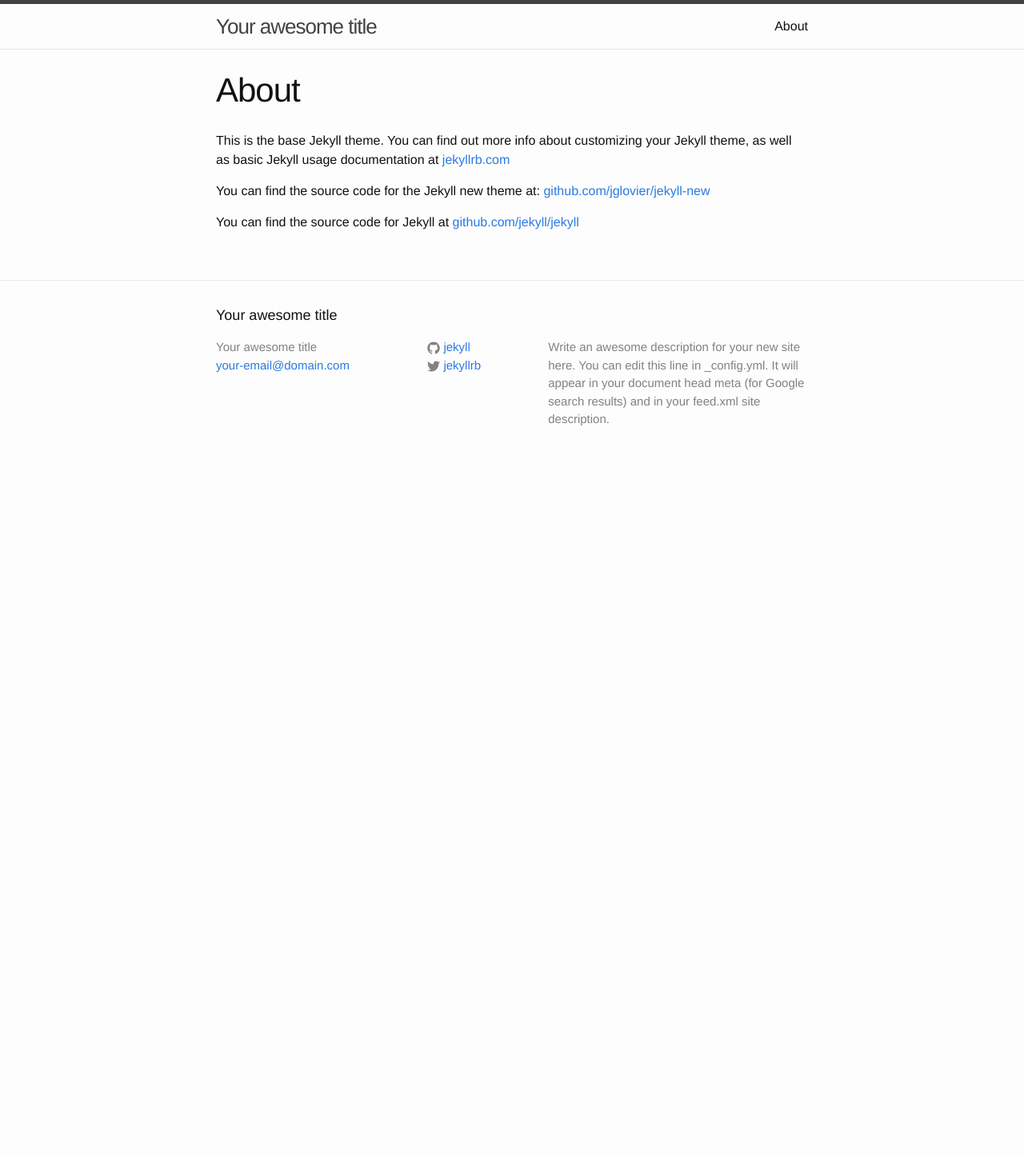
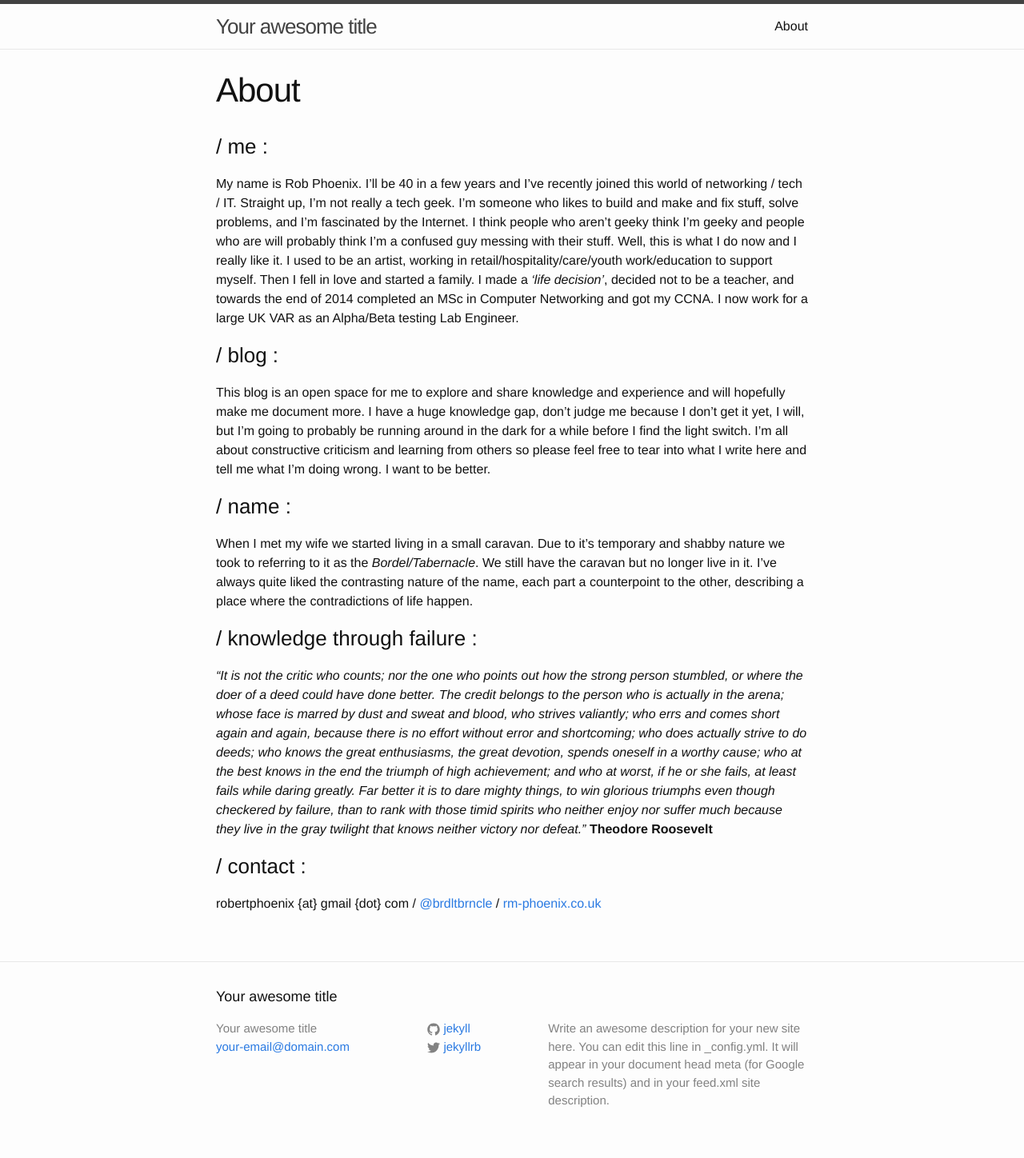
Before and after one commit to robphoenix/bordeltabernacle.github.io, a Jekyll site: the page built from about.md, in a window 1280 px wide. Shown: the whole page at 80% size. Built offline with Jekyll 4.4.1, drawn with Linux system fonts in a browser that asks for light colours; before the commit the page ends 900 px from its top, so only the background shows below that.

Commit message:
updated About page with previous wordpress About page

```diff
--- a/about.md
+++ b/about.md
@@ -4,8 +4,18 @@ title: About
 permalink: /about/
 ---
 
-This is the base Jekyll theme. You can find out more info about customizing your Jekyll theme, as well as basic Jekyll usage documentation at [jekyllrb.com](http://jekyllrb.com/)
+### / me :
+My name is Rob Phoenix. I'll be 40 in a few years and I've recently joined this world of networking / tech / IT.  Straight up, I'm not really a tech geek. I'm someone who likes to build and make and fix stuff, solve problems, and I'm fascinated by the Internet. I think people who aren't geeky think I'm geeky and people who are will probably think I'm a confused guy messing with their stuff. Well, this is what I do now and I really like it. I used to be an artist, working in retail/hospitality/care/youth work/education to support myself. Then I fell in love and started a family. I made a *'life decision'*, decided not to be a teacher, and towards the end of 2014 completed an MSc in Computer Networking and got my CCNA. I now work for a large UK VAR as an Alpha/Beta testing Lab Engineer.
 
-You can find the source code for the Jekyll new theme at: [github.com/jglovier/jekyll-new](https://github.com/jglovier/jekyll-new)
+### / blog :
+This blog is an open space for me to explore and share knowledge and experience and will hopefully make me document more. I have a huge knowledge gap, don't judge me because I don't get it yet, I will, but I'm going to probably be running around in the dark for a while before I find the light switch. I'm all about constructive criticism and learning from others so please feel free to tear into what I write here and tell me what I'm doing wrong. I want to be better.
 
-You can find the source code for Jekyll at [github.com/jekyll/jekyll](https://github.com/jekyll/jekyll)
+### / name :
+When I met my wife we started living in a small caravan.  Due to it's temporary and shabby nature we took to referring to it as the *Bordel/Tabernacle*.  We still have the caravan but no longer live in it.  I've always quite liked the contrasting nature of the name, each part a counterpoint to the other, describing a place where the contradictions of life happen.
+
+### / knowledge through failure :
+*"It is not the critic who counts; nor the one who points out how the strong person stumbled, or where the doer of a deed could have done better.  The credit belongs to the person who is actually in the arena; whose face is marred by dust and sweat and blood, who strives valiantly; who errs and comes short again and again, because there is no effort without error and shortcoming; who does actually strive to do deeds; who knows the great enthusiasms, the great devotion, spends oneself in a worthy cause; who at the best knows in the end the triumph of high achievement; and who at worst, if he or she fails, at least fails while daring greatly.  Far better it is to dare mighty things, to win glorious triumphs even though checkered by failure, than to rank with those timid spirits who neither enjoy nor suffer much because they live in the gray twilight that knows neither victory nor defeat."*
+**Theodore Roosevelt**
+
+### / contact :
+robertphoenix {at} gmail {dot} com / [@brdltbrncle](https://twitter.com/brdltbrncle) / [rm-phoenix.co.uk](http://rm-phoenix.co.uk/)
```
